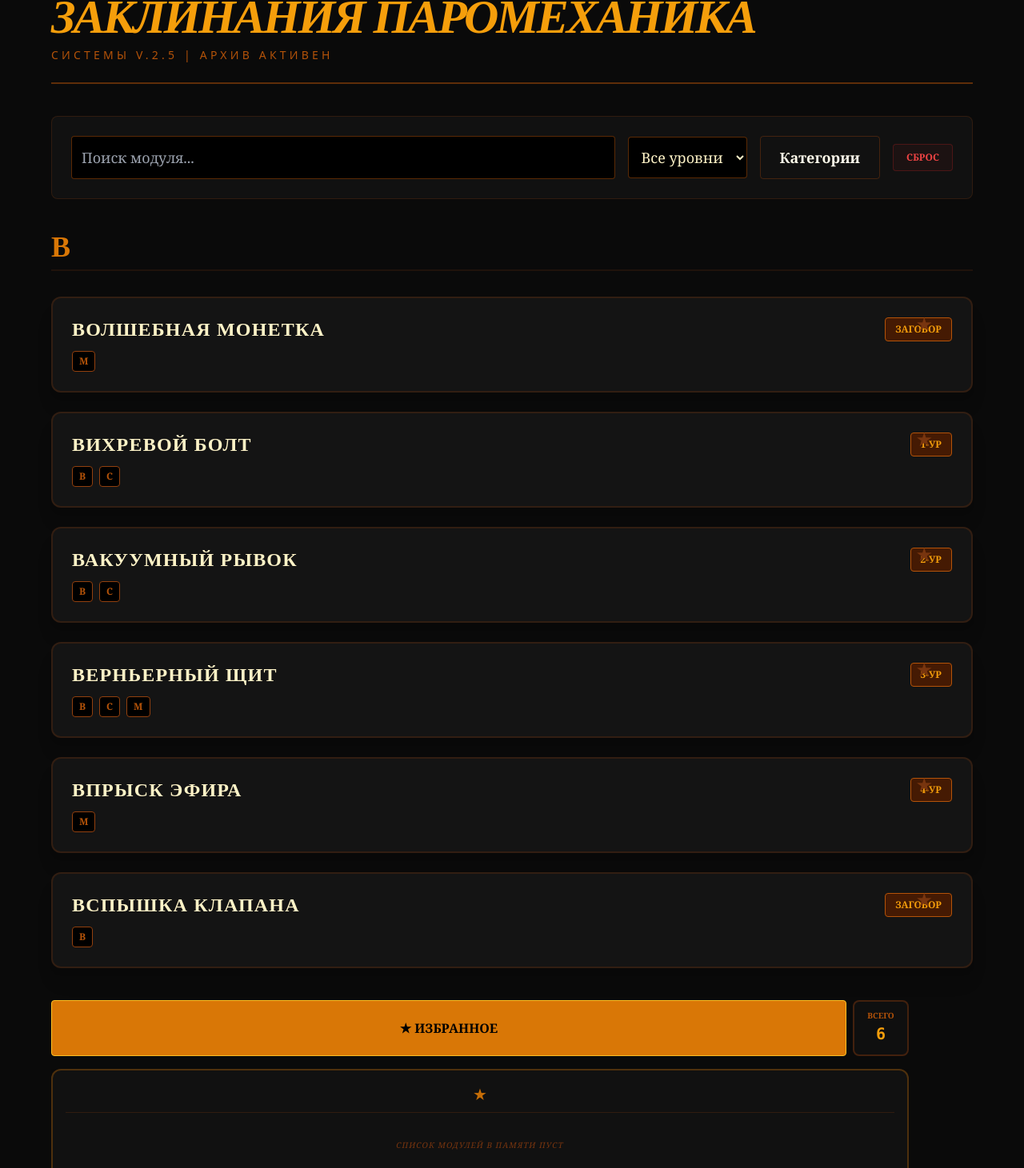
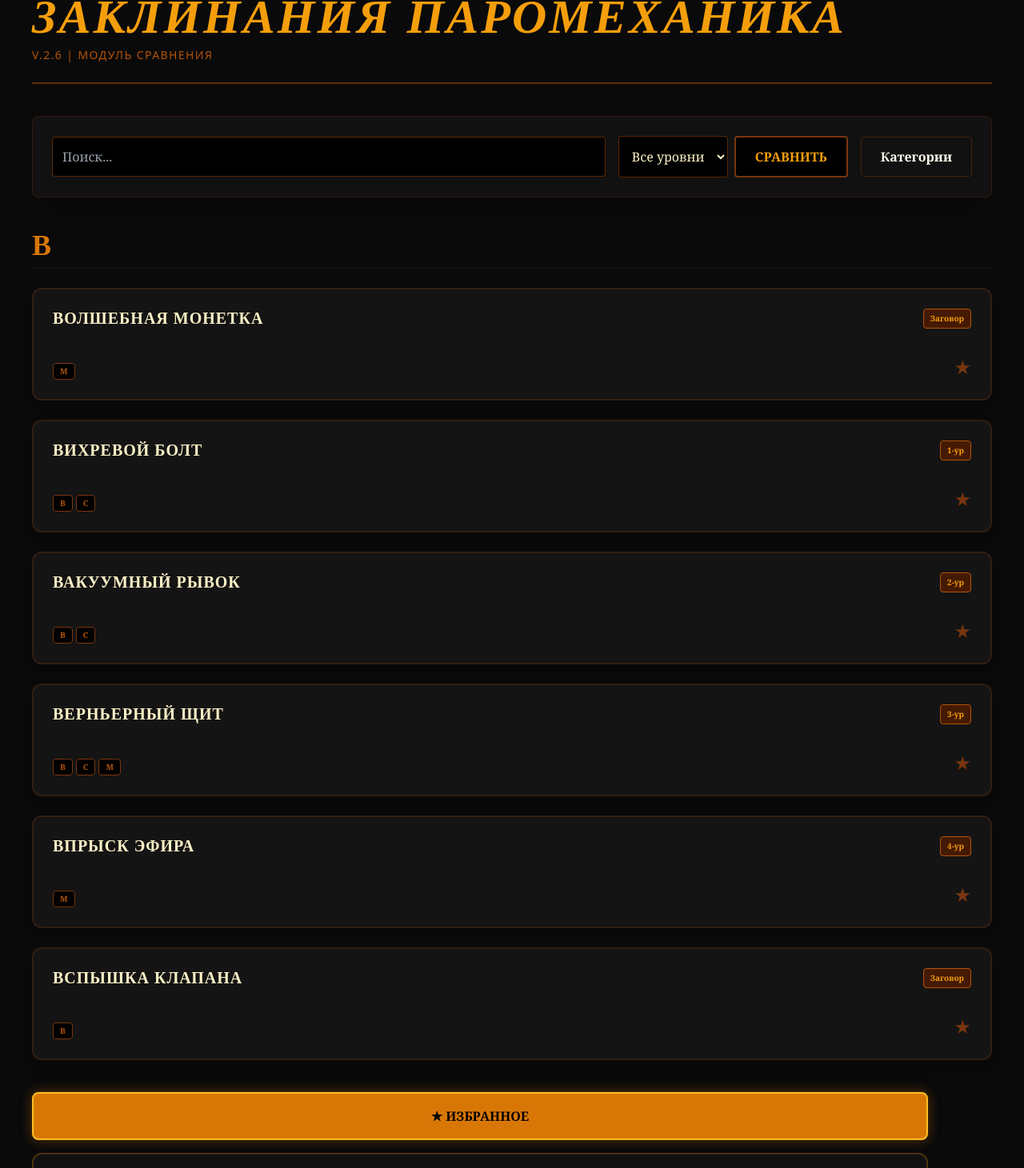
Before and after one commit to Whykenns110/spells_pm, a React (Vite) app: page / in a window 1280 px wide. Shown: the part 49-1510 px from the top of the page at 80% size. Built offline with nearby package versions, Linux system fonts and the light colour scheme.

Commit message:
fix postcss for tailwind v4

```diff
--- a/src/App.jsx
+++ b/src/App.jsx
@@ -3,12 +3,16 @@ import React, { useMemo, useState } from "react";
 export default function ParomechanicSpells() {
   const [search, setSearch] = useState("");
   const [levelFilter, setLevelFilter] = useState("all");
-  const [componentFilter, setComponentFilter] = useState([]);
   const [categoryFilter, setCategoryFilter] = useState(null);
   const [showCategories, setShowCategories] = useState(false);
   const [activeSpell, setActiveSpell] = useState(null);
   const [favorites, setFavorites] = useState([]);
   const [showFavPane, setShowFavPane] = useState(true);
+
+  // Состояния для сравнения
+  const [compareMode, setCompareMode] = useState(false);
+  const [compareList, setCompareList] = useState([]);
+  const [showCompareResults, setShowCompareResults] = useState(false);
 
   const categories = {
     "Атакующие": ["Дальний", "Ближний", "Средний"],
@@ -18,25 +22,20 @@ export default function ParomechanicSpells() {
   };
 
   const getTheme = (description) => {
-    if (description.includes("Атакующие")) return {
-      text: "text-red-500", bg: "bg-red-950/20", border: "border-red-900/30",
-      accent: "text-red-900", modalBorder: "border-red-500", header: "bg-red-600"
+    if (description?.includes("Атакующие")) return {
+      modalBorder: "border-red-500", header: "bg-red-600"
     };
-    if (description.includes("Защитные")) return {
-      text: "text-blue-500", bg: "bg-blue-950/20", border: "border-blue-900/30",
-      accent: "text-blue-900", modalBorder: "border-blue-500", header: "bg-blue-600"
+    if (description?.includes("Защитные")) return {
+      modalBorder: "border-blue-500", header: "bg-blue-600"
     };
-    if (description.includes("Регенерирующие")) return {
-      text: "text-emerald-500", bg: "bg-emerald-950/20", border: "border-emerald-900/30",
-      accent: "text-emerald-900", modalBorder: "border-emerald-500", header: "bg-emerald-600"
+    if (description?.includes("Регенерирующие")) return {
+      modalBorder: "border-emerald-500", header: "bg-emerald-600"
     };
-    if (description.includes("Помехи")) return {
-      text: "text-purple-500", bg: "bg-purple-950/20", border: "border-purple-900/30",
-      accent: "text-purple-900", modalBorder: "border-purple-500", header: "bg-purple-600"
+    if (description?.includes("Помехи")) return {
+      modalBorder: "border-purple-500", header: "bg-purple-600"
     };
     return {
-      text: "text-amber-500", bg: "bg-black/30", border: "border-amber-900/20",
-      accent: "text-amber-700", modalBorder: "border-amber-500", header: "bg-amber-600"
+      modalBorder: "border-amber-500", header: "bg-amber-600"
     };
   };
 
@@ -144,6 +143,18 @@ export default function ParomechanicSpells() {
     ]
   };
 
+  const handleSpellClick = (spell) => {
+    if (compareMode) {
+      if (compareList.find(s => s.name === spell.name)) {
+        setCompareList(prev => prev.filter(s => s.name !== spell.name));
+      } else if (compareList.length < 3) {
+        setCompareList(prev => [...prev, spell]);
+      }
+    } else {
+      setActiveSpell(spell);
+    }
+  };
+
   const toggleFavorite = (spell, e) => {
     e.stopPropagation();
     setFavorites(prev =>
@@ -153,43 +164,53 @@ export default function ParomechanicSpells() {
     );
   };
 
+  const toggleCompareMode = () => {
+    if (compareMode) {
+      if (compareList.length >= 2) {
+        setShowCompareResults(true);
+      }
+      setCompareMode(false);
+    } else {
+      setCompareMode(true);
+      setShowCompareResults(false);
+      setCompareList([]);
+    }
+  };
+
   const filteredData = useMemo(() => {
     const result = {};
     Object.entries(spellsData).forEach(([letter, spells]) => {
       const filtered = spells.filter(s => {
         const matchesSearch = s.name.toLowerCase().includes(search.toLowerCase());
         const matchesLevel = levelFilter === "all" || s.level === levelFilter;
-        const matchesComp = componentFilter.length === 0 || componentFilter.every(c => s.components.includes(c));
         const matchesCat = !categoryFilter || s.description.includes(categoryFilter);
-        return matchesSearch && matchesLevel && matchesComp && matchesCat;
+        return matchesSearch && matchesLevel && matchesCat;
       });
       if (filtered.length) result[letter] = filtered;
     });
     return result;
-  }, [search, levelFilter, componentFilter, categoryFilter]);
-
-  const activeTheme = activeSpell ? getTheme(activeSpell.description) : null;
+  }, [search, levelFilter, categoryFilter]);
 
   return (
     <div className="min-h-screen bg-[#0a0a0a] text-amber-50 p-4 md:p-10 font-serif">
-      <div className="max-w-6xl mx-auto">
+      <div className="max-w-7xl mx-auto">
 
         <header className="border-b-2 border-amber-700/50 pb-6 mb-10">
-          <h1 className="text-4xl md:text-6xl font-black text-amber-500 tracking-tighter uppercase italic">
-            ЗАКЛИНАНИЯ ПАРОМЕХАНИКА
-          </h1>
-          <p className="text-amber-700 text-sm mt-2 tracking-[0.3em] font-sans uppercase">Системы v.2.5 | Архив активен</p>
+          <h1 className="text-4xl md:text-6xl font-black text-amber-500 uppercase italic">ЗАКЛИНАНИЯ ПАРОМЕХАНИКА</h1>
+          <p className="text-amber-700 text-sm mt-2 tracking-widest font-sans uppercase">v.2.6 | Модуль сравнения</p>
         </header>
 
-        <div className="flex flex-wrap gap-4 mb-10 bg-[#111] p-6 border border-amber-900/30 rounded-lg items-center relative">
+        {/* ПАНЕЛЬ УПРАВЛЕНИЯ */}
+        <div className="flex flex-wrap gap-4 mb-10 bg-[#111] p-6 border border-amber-900/30 rounded-lg items-center shadow-2xl">
           <input
-            type="text" placeholder="Поиск модуля..."
-            className="bg-black border border-amber-700/50 p-3 rounded text-amber-100 flex-grow outline-none focus:border-amber-400 text-lg"
+            type="text" placeholder="Поиск..."
+            className="bg-black border border-amber-700/50 p-3 rounded text-amber-100 flex-grow outline-none focus:border-amber-400"
             value={search} onChange={(e) => setSearch(e.target.value)}
           />
 
+          <div className="flex gap-2">
             <select
-            className="bg-black border border-amber-700/50 p-3 rounded text-amber-100 outline-none cursor-pointer text-lg"
+              className="bg-black border border-amber-700/50 p-3 rounded text-amber-100 outline-none cursor-pointer"
               value={levelFilter} onChange={(e) => setLevelFilter(e.target.value)}
             >
               <option value="all">Все уровни</option>
@@ -197,67 +218,61 @@ export default function ParomechanicSpells() {
               {[1,2,3,4].map(l => <option key={l} value={String(l)}>{l} уровень</option>)}
             </select>
 
-          <div className="relative">
             <button
-              onClick={() => setShowCategories(!showCategories)}
-              className="px-6 py-3 border border-amber-800/40 rounded hover:bg-amber-900/10 text-lg font-bold transition-colors"
+              onClick={toggleCompareMode}
+              className={`px-6 py-3 rounded font-black transition-all border-2 ${compareMode ? 'bg-amber-500 text-black border-white animate-pulse' : 'bg-black text-amber-500 border-amber-900 hover:border-amber-500'}`}
             >
-              Категории {categoryFilter ? `(${categoryFilter})` : ""}
+              {compareMode ? `ГОТОВО (${compareList.length})` : 'СРАВНИТЬ'}
             </button>
-            {showCategories && (
-              <div className="absolute top-full left-0 mt-2 w-64 bg-amber-100 text-black rounded-lg shadow-2xl z-50 p-4">
-                {Object.entries(categories).map(([cat, subs]) => (
-                  <div key={cat} className="mb-3">
-                    <div className="font-black text-xs uppercase text-amber-900 border-b border-amber-300 mb-1">{cat}</div>
-                    {subs.map(s => (
-                      <div key={s} onClick={() => {setCategoryFilter(s); setShowCategories(false);}} className="cursor-pointer hover:bg-amber-300 px-2 py-1 text-sm font-bold">{s}</div>
-                    ))}
-                  </div>
-                ))}
-              </div>
+
+            {compareMode && (
+              <button
+                onClick={() => {setCompareMode(false); setCompareList([]);}}
+                className="px-6 py-3 bg-red-950 text-red-500 border-2 border-red-900 rounded font-black uppercase text-sm"
+              >
+                Отменить
+              </button>
             )}
           </div>
 
-          <button
-            onClick={() => {setSearch(""); setLevelFilter("all"); setCategoryFilter(null); setComponentFilter([]);}}
-            className="px-4 py-2 bg-red-900/10 text-red-500 rounded border border-red-900/50 hover:bg-red-900/20 text-xs font-bold uppercase"
-          >
-            Сброс
-          </button>
+          <button onClick={() => setShowCategories(!showCategories)} className="px-6 py-3 border border-amber-800/40 rounded hover:bg-amber-900/10 font-bold">Категории</button>
         </div>
 
         <div className="grid grid-cols-1 lg:grid-cols-4 gap-10">
-          <main className="lg:col-span-3 space-y-16">
+          <main className="lg:col-span-3 space-y-12">
             {Object.entries(filteredData).map(([letter, spells]) => (
               <div key={letter}>
-                <h2 className="text-4xl text-amber-600 font-black mb-8 border-b-2 border-amber-900/20 pb-2">{letter}</h2>
+                <h2 className="text-4xl text-amber-600 font-black mb-6 border-b border-amber-900/20 pb-2">{letter}</h2>
                 <div className="grid grid-cols-1 md:grid-cols-2 gap-6">
                   {spells.map((spell) => {
+                    const isSelected = compareList.find(s => s.name === spell.name);
                     const isFav = favorites.find(f => f.name === spell.name);
                     return (
                       <div
-                        key={spell.name} onClick={() => setActiveSpell(spell)}
-                        className="group relative p-6 bg-[#141414] border-2 border-amber-900/30 rounded-xl cursor-pointer hover:border-amber-500 hover:bg-amber-900/5 transition-all duration-300 shadow-xl"
+                        key={spell.name} onClick={() => handleSpellClick(spell)}
+                        className={`group relative p-6 bg-[#141414] border-2 rounded-xl cursor-pointer transition-all duration-300 shadow-xl
+                        ${isSelected ? 'border-amber-400 shadow-[0_0_20px_rgba(251,191,36,0.3)] scale-[1.02] bg-amber-900/10' : 'border-amber-900/30 hover:border-amber-500'}`}
                       >
+                        <div className="flex justify-between items-start mb-2">
+                          <h3 className="text-xl font-bold text-amber-100 uppercase group-hover:text-amber-400 leading-tight">{spell.name}</h3>
+                          <span className="text-[10px] font-black py-1 px-2 bg-amber-950 text-amber-500 rounded border border-amber-700 whitespace-nowrap">
+                            {spell.level === "Заговор" ? "Заговор" : `${spell.level}-ур`}
+                          </span>
+                        </div>
+
+                        <div className="flex justify-between items-end mt-8">
+                          <div className="flex gap-1">
+                            {spell.components.map(c => <span key={c} className="text-[10px] px-2 py-0.5 bg-black border border-amber-900 text-amber-700 rounded font-bold">{c}</span>)}
+                          </div>
+                          {/* Звездочка перенесена вниз */}
                           <button
                             onClick={(e) => toggleFavorite(spell, e)}
-                          className={`absolute top-4 right-12 text-2xl transition-colors z-10 ${isFav ? 'text-amber-400' : 'text-amber-900 hover:text-amber-600'}`}
+                            className={`text-2xl transition-transform hover:scale-125 ${isFav ? 'text-amber-400' : 'text-amber-900 hover:text-amber-500'}`}
                           >
                             ★
                           </button>
-                        <div className="flex justify-between items-start">
-                          <div>
-                            <h3 className="text-2xl font-bold text-amber-100 uppercase group-hover:text-amber-400 leading-tight">{spell.name}</h3>
-                            <div className="flex gap-2 mt-3">
-                              {spell.components.map(c => (
-                                <span key={c} className="text-xs px-2 py-1 border border-amber-800 text-amber-700 rounded font-bold bg-black">{c}</span>
-                              ))}
                         </div>
-                          </div>
-                          <span className="text-xs font-black py-1.5 px-3 bg-amber-950 text-amber-500 rounded border border-amber-700 uppercase">
-                            {spell.level === "Заговор" ? "Заговор" : `${spell.level}-ур`}
-                          </span>
-                        </div>
+                        {isSelected && <div className="absolute inset-0 border-2 border-amber-400 rounded-xl animate-ping opacity-20 pointer-events-none"></div>}
                       </div>
                     );
                   })}
@@ -267,38 +282,20 @@ export default function ParomechanicSpells() {
           </main>
 
           <aside className="lg:col-span-1 space-y-4">
-            <div className="flex gap-2">
-              <button
-                onClick={() => setShowFavPane(!showFavPane)}
-                className={`flex-grow py-3 rounded border transition-all font-black flex items-center justify-center gap-2 ${showFavPane ? 'bg-amber-600 text-black border-amber-400' : 'bg-black text-amber-600 border-amber-900'}`}
-              >
+            <button onClick={() => setShowFavPane(!showFavPane)} className={`w-full py-4 rounded-lg border-2 font-black transition-all ${showFavPane ? 'bg-amber-600 text-black border-amber-400 shadow-[0_0_15px_rgba(217,119,6,0.4)]' : 'bg-black text-amber-600 border-amber-900'}`}>
               ★ ИЗБРАННОЕ
             </button>
-              <div className="bg-[#0f0f0f] border-2 border-amber-900/50 rounded-lg p-3 flex flex-col items-center justify-center min-w-[70px]">
-                <span className="text-[10px] text-amber-700 uppercase font-bold leading-none mb-1 text-center">Всего</span>
-                <span className="text-amber-500 font-mono text-xl font-black">{Object.values(filteredData).flat().length}</span>
-              </div>
-            </div>
 
-            <div className={`overflow-hidden transition-all duration-500 ease-in-out ${showFavPane ? 'max-h-[1200px] opacity-100' : 'max-h-0 opacity-0'}`}>
-              <div className="bg-[#111] border-2 border-amber-600/30 rounded-xl p-4 shadow-2xl">
-                <div className="flex justify-center mb-4 border-b border-amber-900/30 pb-2">
-                  <span className="text-amber-600 text-xl animate-pulse">★</span>
-                </div>
-
-                <div className="space-y-2">
+            <div className={`overflow-hidden transition-all duration-500 ${showFavPane ? 'max-h-[1000px] opacity-100' : 'max-h-0 opacity-0'}`}>
+              <div className="bg-[#111] border-2 border-amber-600/30 rounded-xl p-4 space-y-2 shadow-2xl tracking-tighter">
                 {favorites.length === 0 ? (
-                    <p className="text-center text-amber-900 text-[10px] uppercase py-4 italic tracking-widest leading-relaxed">Список модулей в памяти пуст</p>
+                    <p className="text-center text-amber-900 text-[10px] uppercase py-4 italic">Архив пуст</p>
                 ) : (
                   favorites.map(spell => (
-                      <div
-                        key={spell.name}
-                        onClick={() => setActiveSpell(spell)}
-                        className="flex items-center justify-between bg-black p-3 rounded border border-amber-900/30 hover:border-amber-500 cursor-pointer group transition-all"
-                      >
+                    <div key={spell.name} onClick={() => setActiveSpell(spell)} className="flex items-center justify-between bg-black p-3 rounded border border-amber-900/30 hover:border-amber-500 cursor-pointer group">
                       <div className="flex flex-col">
-                          <span className="text-[10px] text-amber-700 font-bold uppercase leading-none mb-1">{spell.level}</span>
-                          <span className="text-sm font-bold text-amber-100 group-hover:text-amber-400 truncate w-32">{spell.name}</span>
+                        <span className="text-[9px] text-amber-700 font-bold uppercase">{spell.level}</span>
+                        <span className="text-sm font-bold text-amber-100 truncate w-32">{spell.name}</span>
                       </div>
                       <button onClick={(e) => toggleFavorite(spell, e)} className="text-red-900 hover:text-red-500 text-xl px-2">×</button>
                     </div>
@@ -306,20 +303,66 @@ export default function ParomechanicSpells() {
                 )}
               </div>
             </div>
-            </div>
           </aside>
         </div>
 
-        {activeSpell && (
+        {/* РЕЖИМ СРАВНЕНИЯ (РЕЗУЛЬТАТЫ) */}
+        {showCompareResults && (
+          <div className="fixed inset-0 z-[100] bg-black/95 backdrop-blur-xl p-6 overflow-y-auto">
+             <div className="max-w-7xl mx-auto h-full flex flex-col">
+                <div className="flex justify-between items-center mb-8 border-b border-amber-900/30 pb-4">
+                  <h2 className="text-3xl font-black text-amber-500 italic uppercase">Анализ модулей</h2>
+                  <button
+                    onClick={() => {setShowCompareResults(false); setCompareList([]);}}
+                    className="px-8 py-3 bg-amber-600 text-black font-black rounded-lg hover:bg-amber-400 shadow-lg transition-all"
+                  >
+                    ЗАКРЫТЬ ВСЁ
+                  </button>
+                </div>
+
+                <div className={`grid gap-6 flex-grow ${
+                  compareList.length === 3 ? 'grid-cols-2 lg:grid-cols-6' : 'grid-cols-1 lg:grid-cols-2'
+                }`}>
+                  {compareList.map((spell, idx) => {
+                    const theme = getTheme(spell.description);
+                    const isSpanning = compareList.length === 3 && idx === 0;
+                    return (
+                      <div
+                        key={spell.name}
+                        className={`bg-[#1a1a1a] border-2 ${theme.modalBorder} rounded-2xl overflow-hidden flex flex-col shadow-2xl transition-all duration-500
+                        ${isSpanning ? 'lg:col-span-6 lg:max-w-2xl lg:mx-auto w-full' : 'lg:col-span-3'}`}
+                      >
+                        <div className={`${theme.header} p-3 flex justify-between items-center text-black font-black uppercase`}>
+                          <span className="text-xs">{spell.name}</span>
+                          <button
+                            onClick={() => {
+                              const newList = compareList.filter(s => s.name !== spell.name);
+                              if (newList.length < 2) { setShowCompareResults(false); setCompareList([]); }
+                              else setCompareList(newList);
+                            }}
+                            className="text-2xl leading-none hover:scale-125 transition-transform"
+                          >&times;</button>
+                        </div>
+                        <div className="p-8 overflow-y-auto max-h-[65vh] font-sans" dangerouslySetInnerHTML={{ __html: spell.description }} />
+                      </div>
+                    );
+                  })}
+                </div>
+             </div>
+          </div>
+        )}
+
+        {/* ОБЫЧНАЯ МОДАЛКА */}
+        {activeSpell && !showCompareResults && (
           <div className="fixed inset-0 z-50 flex items-center justify-center p-4 bg-black/95 backdrop-blur-md" onClick={() => setActiveSpell(null)}>
-            <div className={`bg-[#1a1a1a] border-2 ${activeTheme.modalBorder} max-w-2xl w-full rounded-2xl overflow-hidden shadow-2xl animate-in zoom-in-95 duration-200`} onClick={e => e.stopPropagation()}>
-              <div className={`${activeTheme.header} p-4 flex justify-between items-center text-black font-black uppercase italic`}>
-                <span className="text-sm tracking-tighter">Спецификация заклинания</span>
+            <div className={`bg-[#1a1a1a] border-2 ${getTheme(activeSpell.description).modalBorder} max-w-2xl w-full rounded-2xl overflow-hidden shadow-2xl`} onClick={e => e.stopPropagation()}>
+              <div className={`${getTheme(activeSpell.description).header} p-4 flex justify-between items-center text-black font-black uppercase italic`}>
+                <span className="text-sm">Спецификация модуля</span>
                 <button onClick={() => setActiveSpell(null)} className="text-3xl leading-none hover:rotate-90 transition-transform">&times;</button>
               </div>
               <div className="p-10 text-amber-50/90 text-lg leading-relaxed max-h-[75vh] overflow-y-auto font-sans" dangerouslySetInnerHTML={{ __html: activeSpell.description }} />
               <div className="p-6 bg-black/40 text-right border-t border-white/10">
-                <button onClick={() => setActiveSpell(null)} className={`px-10 py-3 ${activeTheme.header} text-black font-black uppercase text-sm rounded-lg hover:opacity-80 transition-all shadow-lg`}>Закрыть</button>
+                <button onClick={() => setActiveSpell(null)} className={`px-10 py-3 ${getTheme(activeSpell.description).header} text-black font-black uppercase text-sm rounded-lg`}>Закрыть</button>
               </div>
             </div>
           </div>
```
Lines whose indentation alone changed are shown as unchanged.
